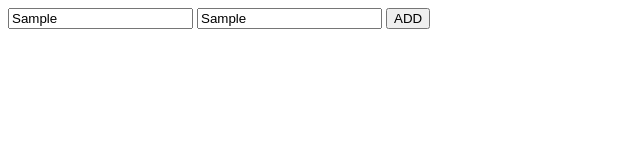
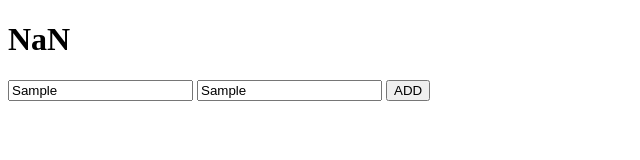
Before and after one commit to hasnat-shahriyar/DOM_Practice, a plain HTML site: page DOM-08/index.html in a window 1280 px wide. Both pictures are taken after typing "Sample", "Sample" into the empty fields and a click on the button "ADD". Shown: the whole page, without its empty margins (0-640 px from the left). Drawn offline with Linux system fonts and the light colour scheme.

Commit message:
comments and display for the result added

```diff
--- a/DOM-08/index.html
+++ b/DOM-08/index.html
@@ -6,16 +6,39 @@
     <title>DOM input</title>
 </head>
 <body>
+    <!-- Display result will be shown here -->
+    <h1 id="display-result">00</h1>
+
+    <!-- Input fields for user to enter numbers -->
     <input type="text" id="field1">
     <input type="text" id="field2">
+
+    <!-- Button to trigger the addition and display the result -->
     <button onclick="AddTwo()">ADD</button>
 
     <script>
-        function AddTwo (){
-            var x = document.getElementById ("field1").value;
-            var y = document.getElementById ("field2").value;
-            var z = parseFloat(x) + parseFloat (y);
-            alert (z);
+        // JavaScript function to add two numbers and update the display
+        function AddTwo(){
+            // Retrieve the values from input fields
+            var x = document.getElementById("field1").value;
+            var y = document.getElementById("field2").value;
+
+            // Convert input values to numbers and add them
+            var z = parseFloat(x) + parseFloat(y);
+
+            // Display the result in an alert
+            alert(z);
+
+            // Get the element where the result will be displayed
+            var displayElement = document.getElementById("display-result");
+
+            // Get the previous total from the display element
+            var displayTotalString = displayElement.innerText;
+            var previousTotal = parseFloat(displayTotalString);
+
+            // Set the new total in the display element
+            const newTotal = z;
+            displayElement.innerText = newTotal;
         }
     </script>
 </body>
```
